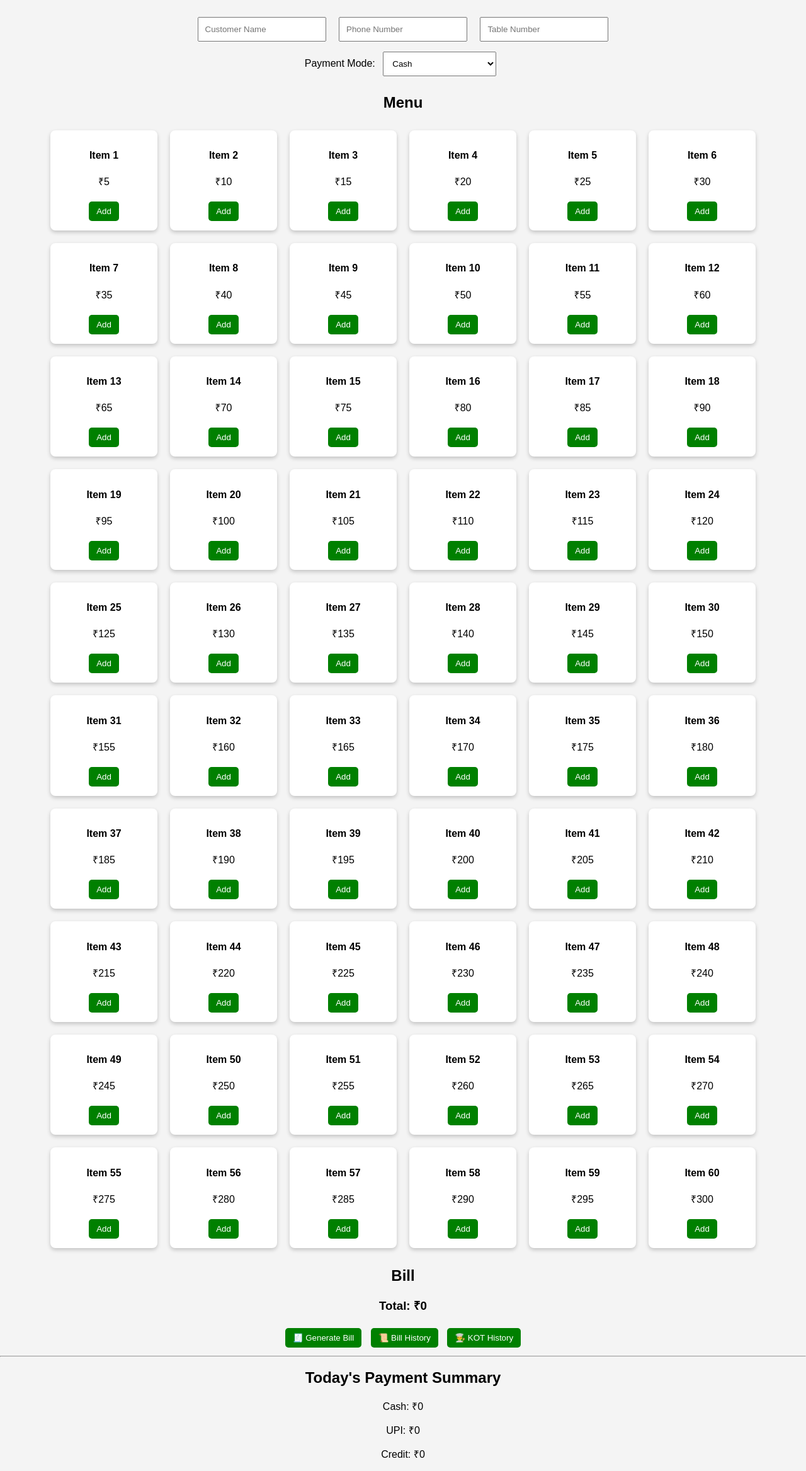
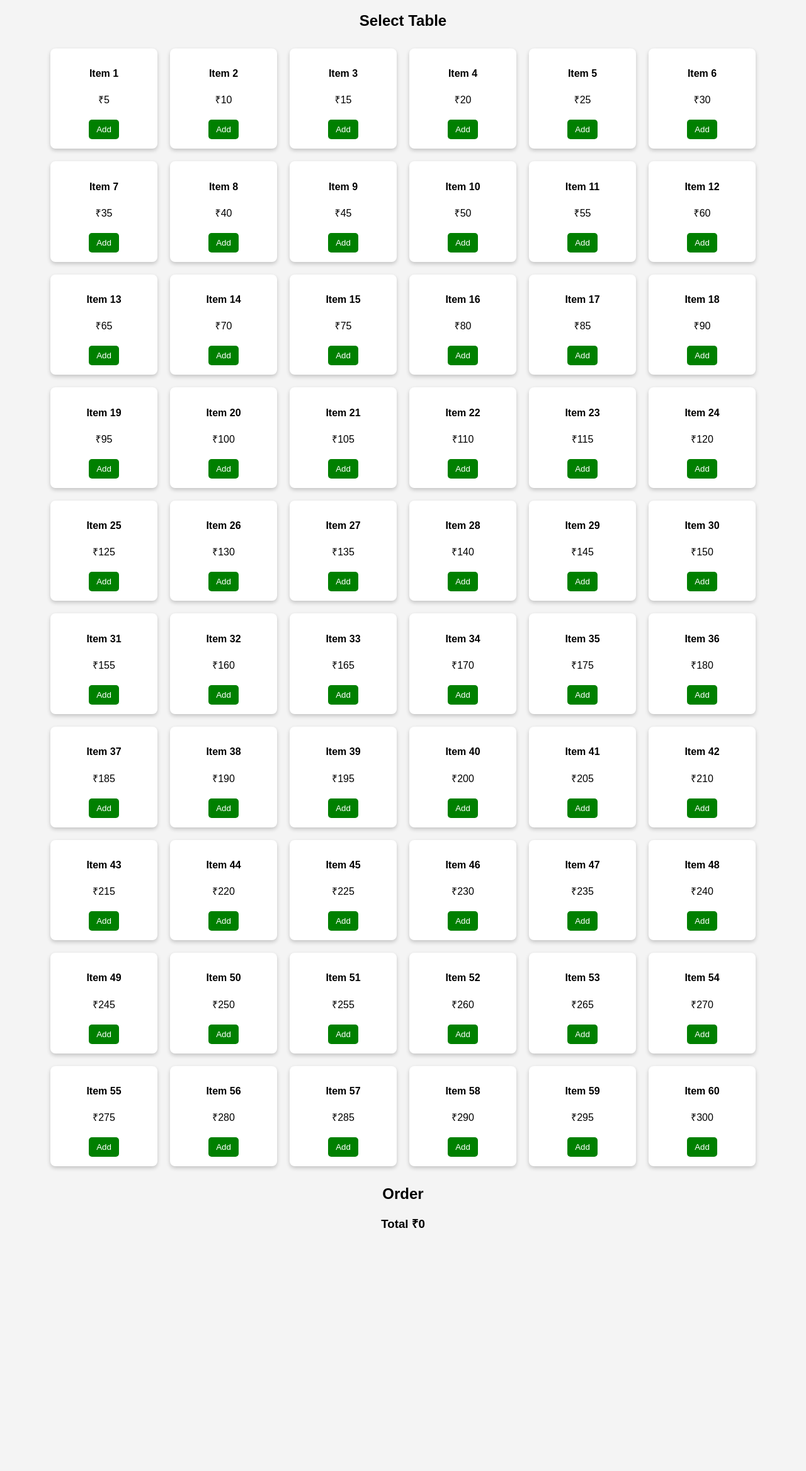
Before and after one commit to ck7723138-cpu/billbite, a plain HTML site: page index.html in a window 1280 px wide. Shown: the part 108-2444 px from the top of the page at 63% size. After the commit the page ends 2082 px from the top, so only its background shows below. Drawn offline with Linux system fonts and the light colour scheme.

Commit message:
Update index.html
New file update

```diff
--- a/index.html
+++ b/index.html
@@ -1,47 +1,36 @@
 <!DOCTYPE html>
 <html>
 <head>
-    <title>Bill Bite POS System</title>
-    <link rel="stylesheet" href="style.css">
+  <title>Bill Bite POS</title>
+  <link rel="stylesheet" href="style.css">
 </head>
 <body>
 
-<h1>🍽 Bill Bite Restaurant POS</h1>
+<h1>🍽 Bill Bite Restaurant</h1>
 
-<!-- CUSTOMER INFO -->
-<div class="customer">
-    <input type="text" id="name" placeholder="Customer Name">
-    <input type="number" id="phone" placeholder="Phone Number">
-    <input type="number" id="table" placeholder="Table Number">
+<h2>Select Table</h2>
+<div id="tables" class="tables"></div>
+
+<h2 id="menu-title" style="display:none;">Menu</h2>
+<div id="menu" class="menu"></div>
+
+<h2>Order</h2>
+<ul id="order-list"></ul>
+<h3>Total ₹<span id="total">0</span></h3>
+
+<div id="actions" style="display:none;">
+    <button onclick="generateKOT()">👨‍🍳 KOT</button>
+    <button onclick="showBillOptions()">🧾 Bill</button>
 </div>
 
-<!-- PAYMENT MODE -->
-<div class="payment">
-    <label>Payment Mode:</label>
-    <select id="payment-mode">
+<div id="bill-options" style="display:none;">
+    <select id="payment">
         <option value="Cash">Cash</option>
         <option value="UPI">UPI</option>
         <option value="Credit">Credit</option>
     </select>
+    <button onclick="generateBill()">Confirm Bill</button>
 </div>
-
-<h2>Menu</h2>
-<div class="menu" id="menu"></div>
-
-<h2>Bill</h2>
-<ul id="bill-list"></ul>
-<h3>Total: ₹<span id="total">0</span></h3>
-
-<button onclick="generateBill()">🧾 Generate Bill</button>
-<button onclick="viewHistory()">📜 Bill History</button>
-<button onclick="viewKOT()">👨‍🍳 KOT History</button>
-
-<hr>
-
-<h2>Today's Payment Summary</h2>
-<p>Cash: ₹<span id="cash-total">0</span></p>
-<p>UPI: ₹<span id="upi-total">0</span></p>
-<p>Credit: ₹<span id="credit-total">0</span></p>
 
 <script src="app.js"></script>
 </body>
```
